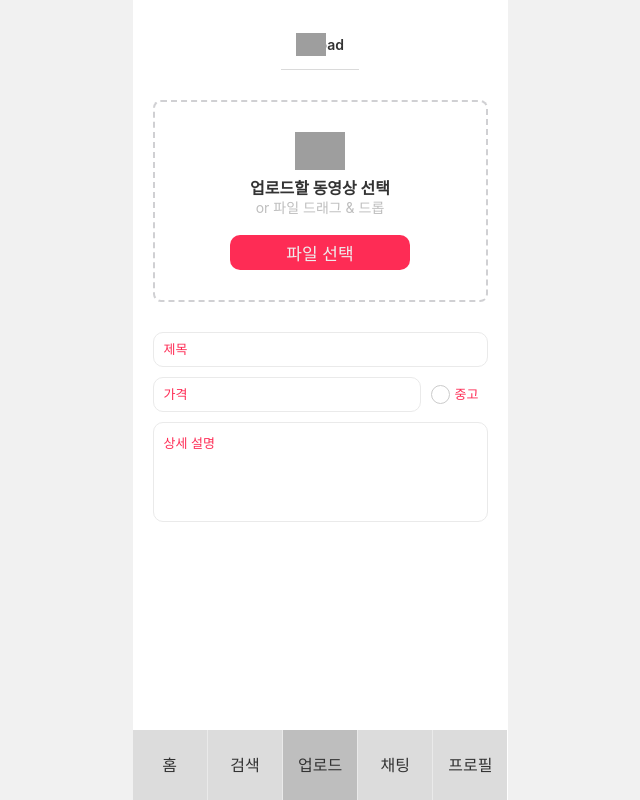
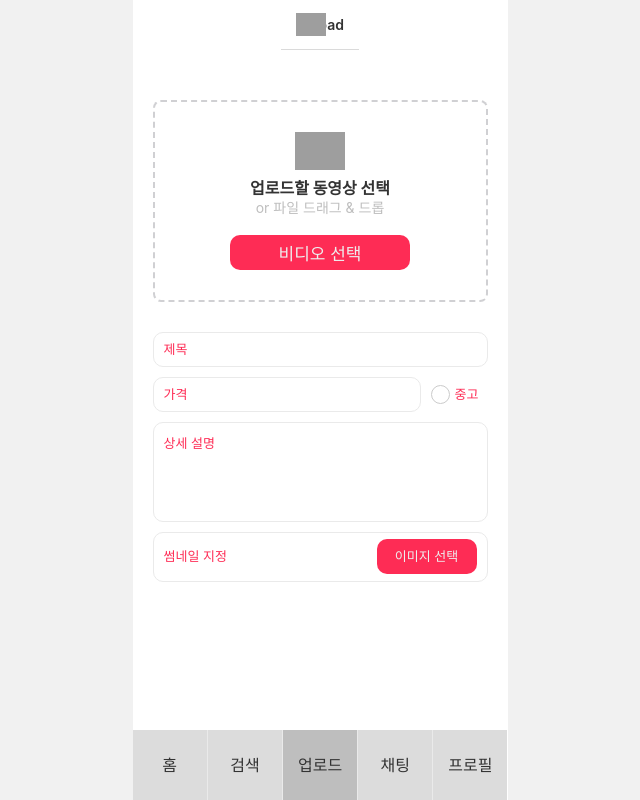
Before and after one commit to rachel490/Kicks, a React (Create React App) app: page /upload in a window 1280 px wide. Shown: the whole page, without its empty margins (320-960 px from the left). Built offline with nearby package versions, Linux system fonts and the light colour scheme; grey boxes are pictures that could not be loaded.

Commit message:
:sparkles: VideoUpload 썸네일 이미지 업로드 기능 추가

```diff
--- a/src/pages/VideoUploadPage/VideoUploadPage.tsx
+++ b/src/pages/VideoUploadPage/VideoUploadPage.tsx
@@ -30,7 +30,7 @@ export const VideoUploadPage = () => {
             />
             <h2>업로드할 동영상 선택</h2>
             <span>or 파일 드래그 & 드롭</span>
-            <button>파일 선택</button>
+            <button>비디오 선택</button>
           </label>
         </S.FileInputContainer>
         <S.InputContainer>
@@ -42,6 +42,13 @@ export const VideoUploadPage = () => {
           </div>
           <textarea id="description" placeholder="상세 설명" />
         </S.InputContainer>
+        <S.ThumbnailInputContainer>
+          <input type="file" accept="image/*" id="thumbnail" />
+          <label htmlFor="thumbnail">
+            <span>썸네일 지정</span>
+            <div>이미지 선택</div>
+          </label>
+        </S.ThumbnailInputContainer>
       </S.Form>
     </S.Wrap>
   );
--- a/src/pages/VideoUploadPage/styles.ts
+++ b/src/pages/VideoUploadPage/styles.ts
@@ -4,11 +4,11 @@ export const Wrap = styled.div`
   display: flex;
   flex-direction: column;
   align-items: center;
-  padding: 20px;
 `;
 
 export const Form = styled.form`
   width: 100%;
+  padding: 20px;
 `;
 
 export const FileInputContainer = styled.div`
@@ -144,6 +144,7 @@ export const InputContainer = styled.div`
     padding: 10px;
     font-family: inherit;
     height: 100px;
+    margin-bottom: 10px;
 
     &::placeholder {
       font-size: 13px;
@@ -151,3 +152,41 @@ export const InputContainer = styled.div`
     }
   }
 `;
+
+export const ThumbnailInputContainer = styled.div`
+  input {
+    display: none;
+  }
+
+  label {
+    border: ${({ theme }) => theme.style.border_light};
+    border-radius: 10px;
+    width: 100%;
+    height: 50px;
+    display: flex;
+    align-items: center;
+    justify-content: space-between;
+    padding: 10px;
+    font-size: 13px;
+    color: #fe2c55;
+    cursor: pointer;
+
+    div {
+      cursor: pointer;
+      font-size: 13px;
+      border-radius: 10px;
+      color: ${({ theme }) => theme.color.text_white};
+      background-color: #fe2c55;
+      width: 100px;
+      height: 35px;
+      display: flex;
+      align-items: center;
+      justify-content: center;
+    }
+
+    &:hover {
+      border-color: #fe2c55;
+      background-color: rgba(0, 0, 0, 0.03);
+    }
+  }
+`;
```
